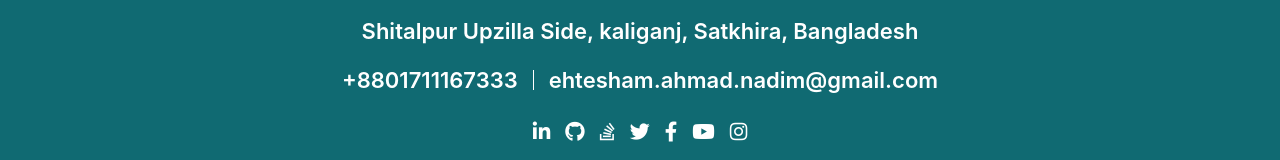
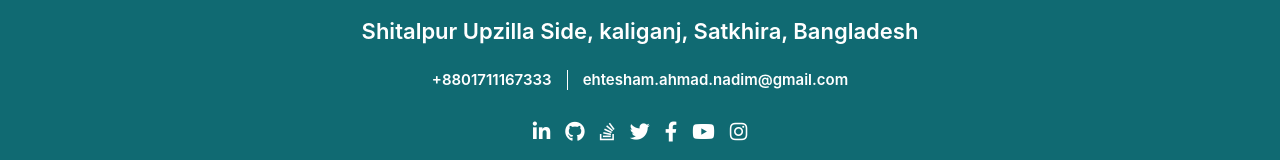
Before and after one commit to EANadim/my-portfolio-frontend, a React (Create React App) app: page / in a window 1280 px wide. Shown: the part 4175-4335 px from the top of the page. Built offline with nearby package versions, Linux system fonts and the light colour scheme.

Commit message:
added some fixings

```diff
--- a/src/components/Layout/Footer/index.jsx
+++ b/src/components/Layout/Footer/index.jsx
@@ -9,8 +9,8 @@ function Footer() {
                         <h2>Ehtesham Ahmad Nadim</h2>
                         <h3>Shitalpur Upzilla Side, kaliganj, Satkhira, Bangladesh</h3>
                         <div class="footer-menu">
-                            <p>+8801711167333</p>
-                            <p>ehtesham.ahmad.nadim@gmail.com</p>
+                            <p style={{ fontSize: "15px" }}>+8801711167333</p>
+                            <p style={{ fontSize: "15px" }}>ehtesham.ahmad.nadim@gmail.com</p>
                         </div>
                         <div class="footer-social">
                             <a href="https://www.linkedin.com/in/ea-nadim/"><i class="fab fa-linkedin-in"></i></a>
--- a/src/components/Portfolio/index.jsx
+++ b/src/components/Portfolio/index.jsx
@@ -37,7 +37,10 @@ function Portfolio({ projects }) {
                     {filteredProjects.map(project => (
                         <div key={project.name} class="col-lg-4 col-md-6 col-sm-12 portfolio-item filter-1 wow fadeInUp" data-wow-delay="0.0s">
                             <div class="portfolio-wrap">
-                                <div class="portfolio-img">
+                                <div class="portfolio-img" style={{ cursor: "pointer" }} onClick={() => {
+                                    const newWindow = window.open(project.url, '_blank', 'noopener,noreferrer')
+                                    if (newWindow) newWindow.opener = null
+                                }}>
                                     <img src={project.imgSrc} alt="Image" />
                                     <span className="technology-text"><b>{project.technologies.join(" | ")}</b></span>
                                 </div>
```
